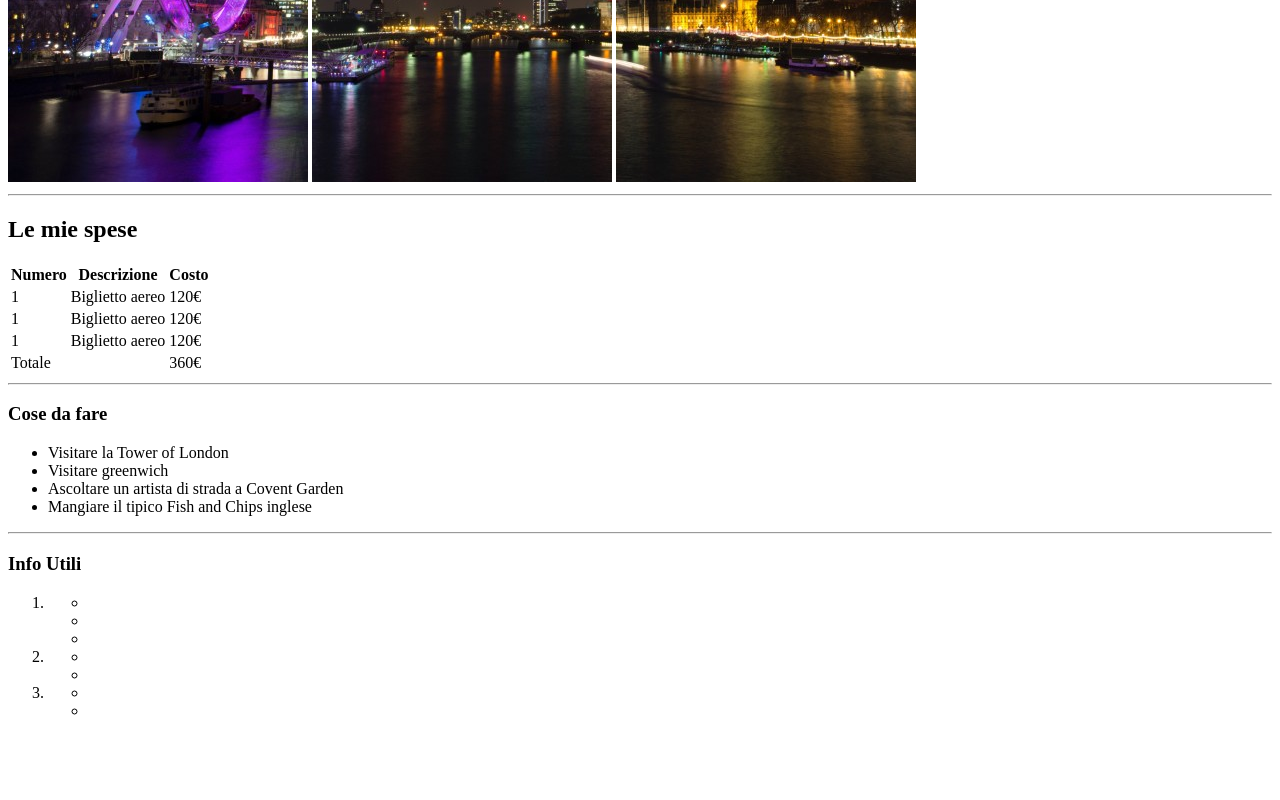
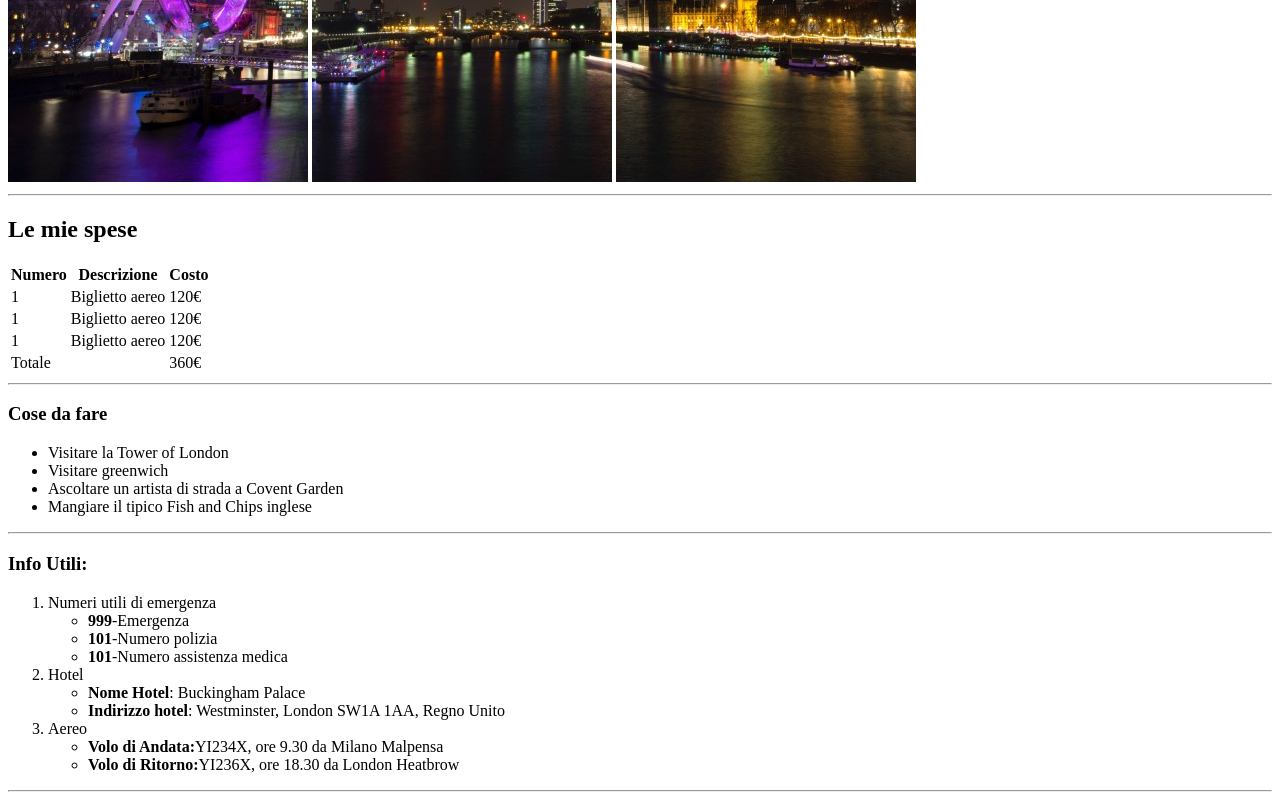
Before and after one commit to Levva01/html-london-trip, a plain HTML site: page index.html in a window 1280 px wide. Shown: the part 498-1298 px from the top of the page. Before the commit the page ends 1234 px from the top, so only its background shows below. Drawn offline with Linux system fonts and the light colour scheme.

Commit message:
Sezione "Info Utili" completata

```diff
--- a/index.html
+++ b/index.html
@@ -78,30 +78,31 @@
 
         <!-- Inizio sezione "Info Utili" -->
         <section>
-            <h3>Info Utili</h3>
+            <h3>Info Utili:</h3>
             <!-- Inizio lista annidata con lista ordinata che comprende liste non ordinate -->
             <ol>
-                <li>
+                <li>Numeri utili di emergenza
                     <ul>
-                        <li></li>
-                        <li></li>
-                        <li></li>
+                        <li><strong>999</strong>-Emergenza</li>
+                        <li><strong>101</strong>-Numero polizia</li>
+                        <li><strong>101</strong>-Numero assistenza medica</li>
                     </ul>
                 </li>
-                <li>
+                <li>Hotel
                     <ul>
-                        <li></li>
-                        <li></li>
+                        <li><strong>Nome Hotel</strong>: Buckingham Palace</li>
+                        <li><strong>Indirizzo hotel</strong>: Westminster, London SW1A 1AA, Regno Unito</li>
                     </ul>
                 </li>
-                <li>
+                <li>Aereo
                     <ul>
-                        <li></li>
-                        <li></li>
+                        <li><strong>Volo di Andata:</strong>YI234X, ore 9.30 da Milano Malpensa</li>
+                        <li><strong>Volo di Ritorno:</strong>YI236X, ore 18.30 da London Heatbrow</li>
                     </ul>
                 </li>
             </ol>
             <!-- Fine lista annidata con lista ordinata che comprende liste non ordinate -->
+            <hr>
         </section>
         <!-- Fine sezione "Info Utili" -->
     </main>
```
